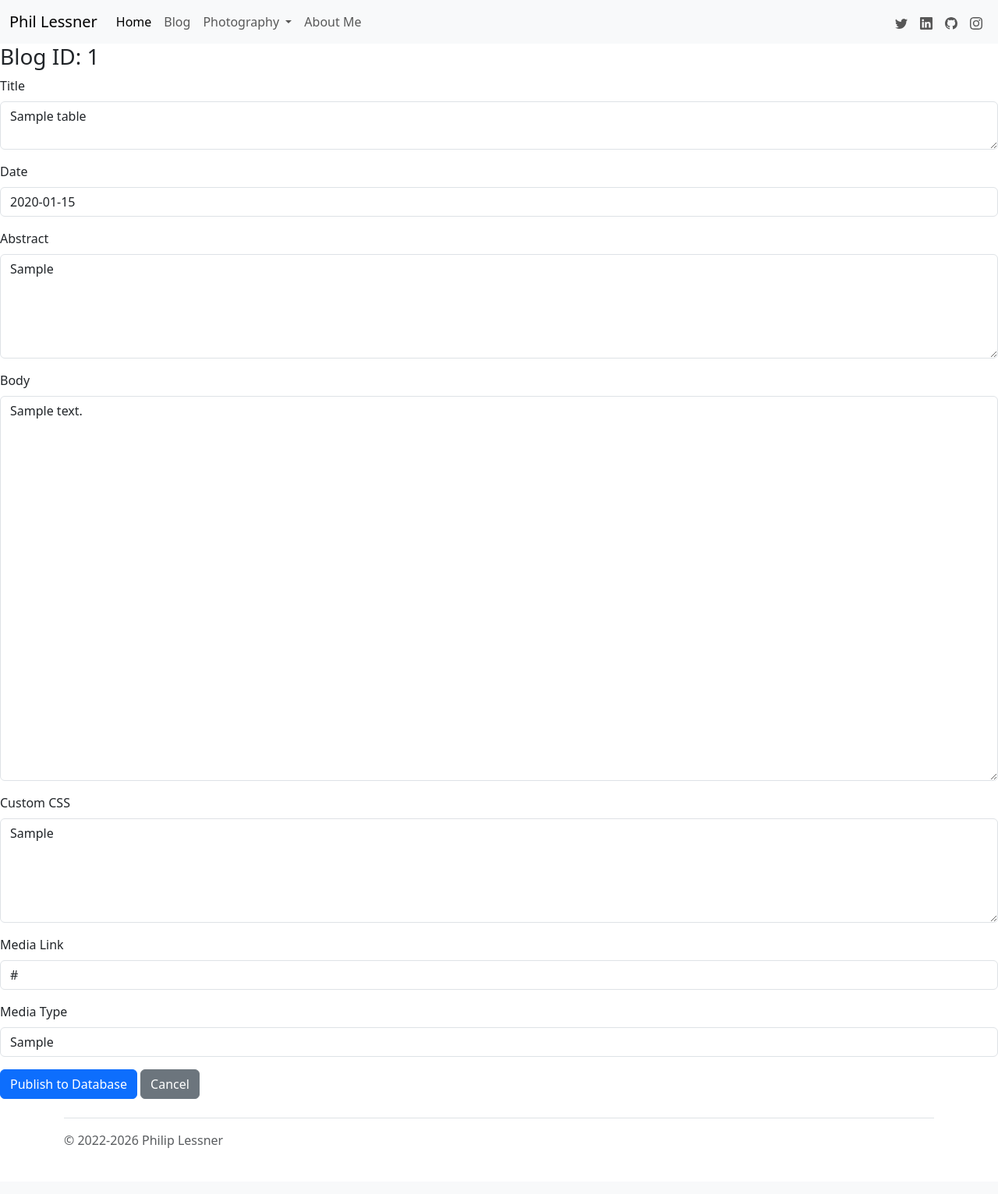
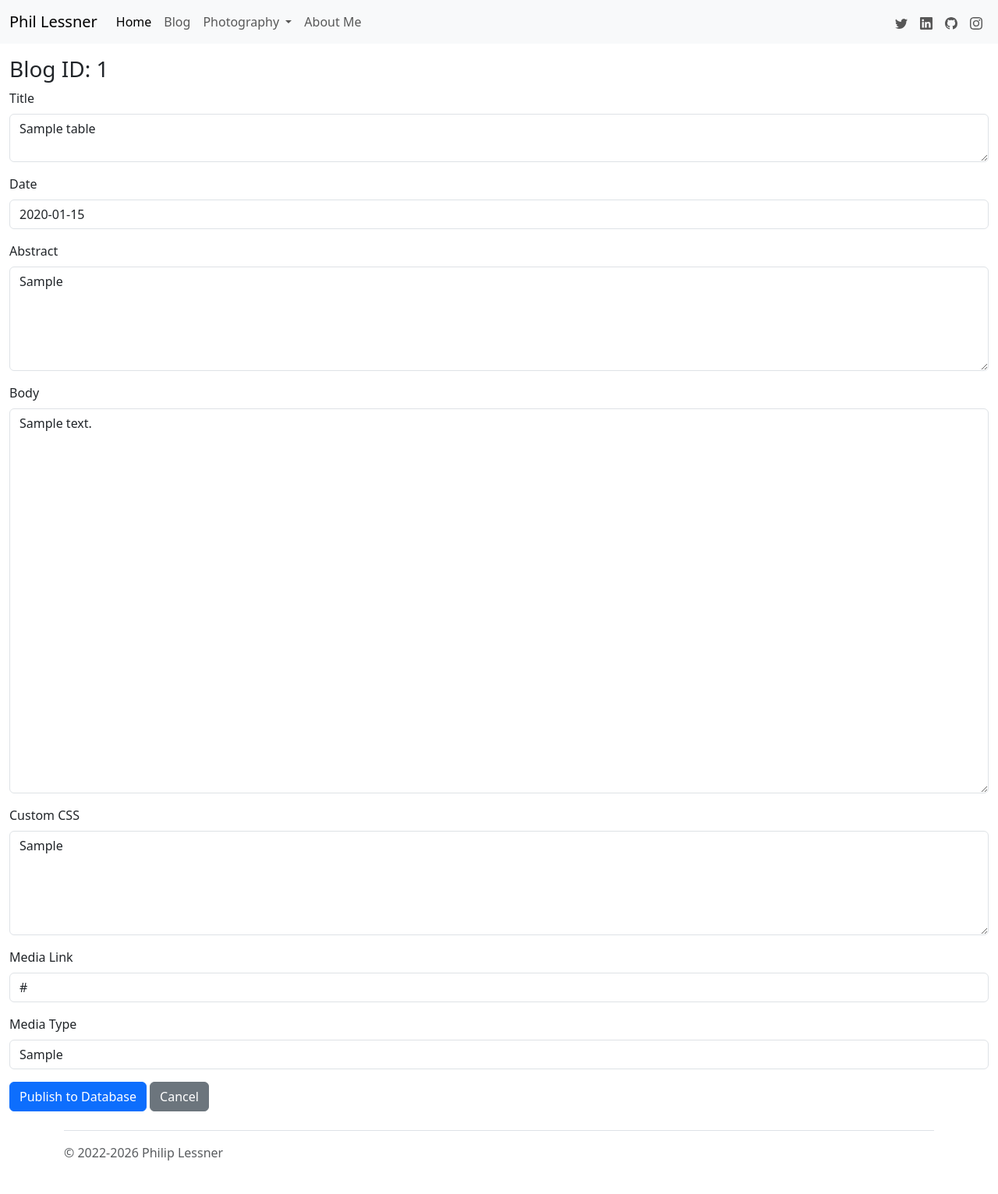
Before and after one commit to philiplessner/website, a Flask app: page /blogedit/1 in a window 1280 px wide. Shown: the whole page at 78% size. Before the commit the page ends 1473 px from the top, so only its background shows below. Run offline with Flask 3, Linux system fonts and the light colour scheme; a user stored in the database is signed in; tables that the repository leaves empty hold one stand-in row (values such as "Sample post").

Commit message:
Remove URL imports from forms.py. Put html in blogedit.html in container.

```diff
--- a/app/forms.py
+++ b/app/forms.py
@@ -1,6 +1,6 @@
 from flask_wtf import FlaskForm
-from wtforms import StringField, PasswordField, BooleanField, SubmitField, SelectField, TextAreaField, URLField
-from wtforms.validators import DataRequired, EqualTo, URL
+from wtforms import StringField, PasswordField, BooleanField, SubmitField, SelectField, TextAreaField
+from wtforms.validators import DataRequired, EqualTo
 
 
 class LoginForm(FlaskForm):
--- a/app/templates/blogedit.html
+++ b/app/templates/blogedit.html
@@ -1,5 +1,7 @@
 {% extends "base.html" %}
 {% block content %}
+
+<div class="container-fluid my-3 mx-8">
 <div class=""mb-3">
 <h3>Blog ID: {{ blogid }}</h3>
 </div>
@@ -47,4 +49,6 @@
     </div>
     {{ form.submit_commit(class="btn btn-primary") }} {{ form.submit_cancel(class="btn btn-secondary") }}
 </form>
+</div>
+
 {% endblock %}
```
